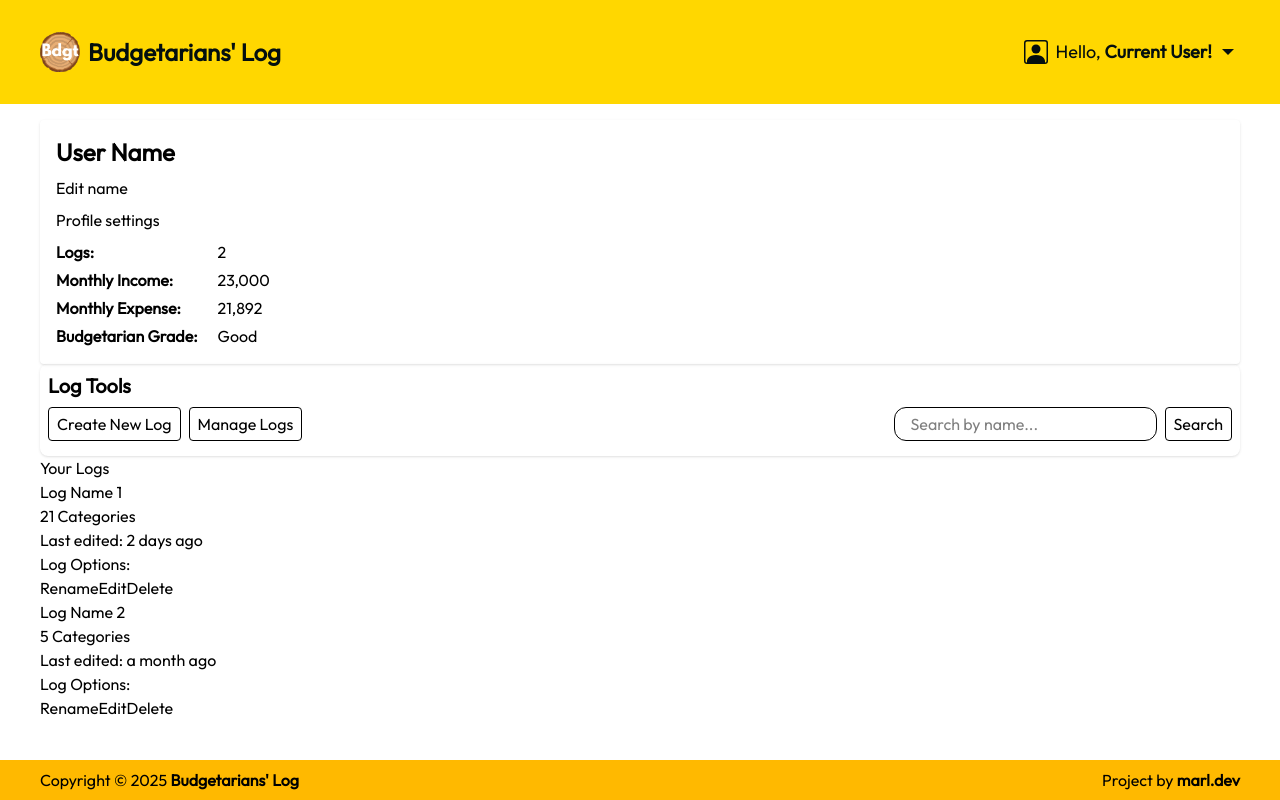
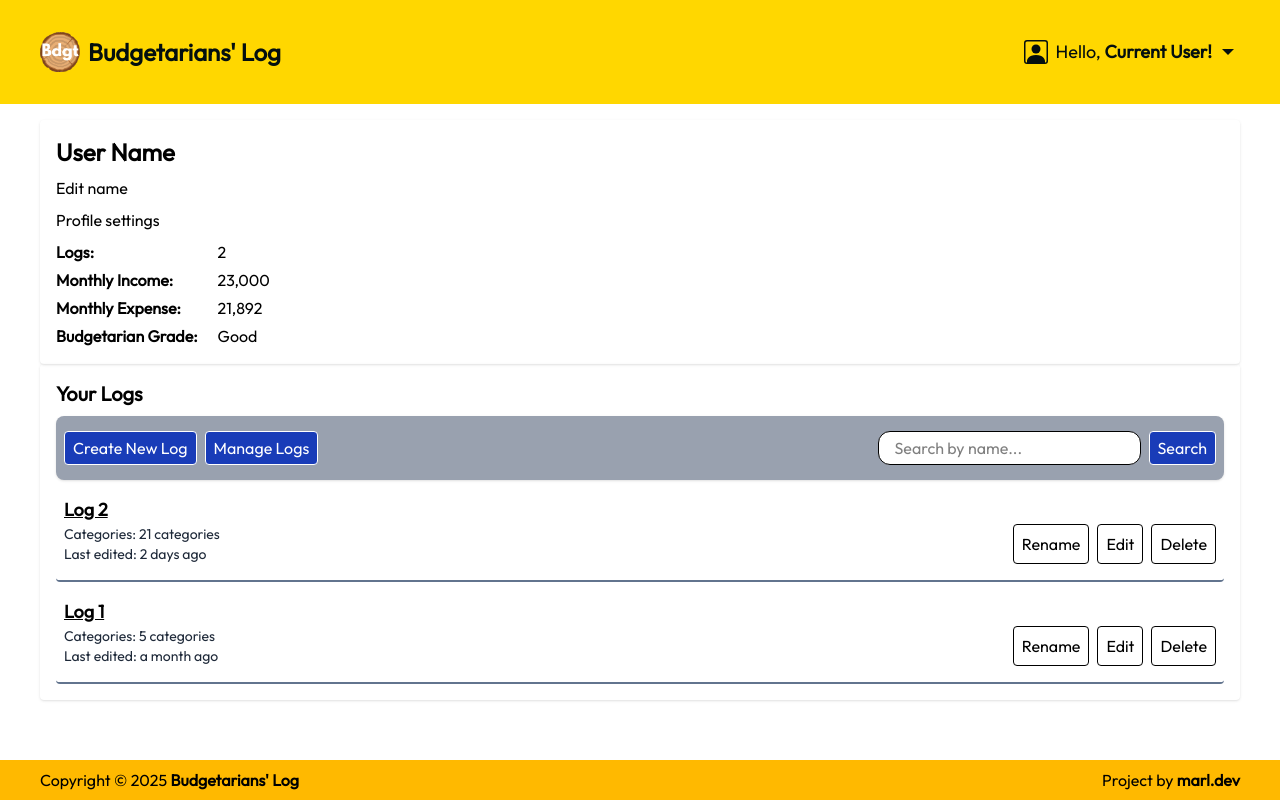
Before and after one commit to marlmunar/budget-tracker, a React (Vite) app in the folder frontend/: page /profile in a window 1280 px wide. Built offline with nearby package versions, Linux system fonts and the light colour scheme.

Commit message:
Added the log container component

```diff
--- /dev/null
+++ b/frontend/src/components/LogCard.jsx
@@ -0,0 +1,22 @@
+import React from "react";
+
+const LogCard = ({ logName, logStats }) => {
+  return (
+    <div class="p-2 pb-4 flex flex-col border-b-2 border-slate-500 rounded">
+      <h3 className="text-lg font-semibold underline">{logName}</h3>
+      <div className="flex justify-between">
+        <div className="text-sm text-gray-800">
+          <p>Categories: {logStats.categories}</p>
+          <p>Last edited: {logStats.lastEdited}</p>
+        </div>
+        <div className="flex gap-2">
+          <button className="border px-2 py-1 rounded">Rename</button>
+          <button className="border px-2 py-1 rounded">Edit</button>
+          <button className="border px-2 py-1 rounded">Delete</button>
+        </div>
+      </div>
+    </div>
+  );
+};
+
+export default LogCard;
--- a/frontend/src/components/LogTools.jsx
+++ b/frontend/src/components/LogTools.jsx
@@ -1,24 +1,25 @@
 const LogTools = () => {
   return (
-    <section className="p-2 rounded-lg shadow">
-      <h3 className="text-xl font-semibold">Log Tools</h3>
+    <section className="bg-gray-400 p-2 rounded-lg shadow">
       <div className="flex justify-between min-h-12 items-center">
         <div className="flex gap-2">
-          <button className="border min-h-8 px-2 py-1 rounded">
+          <button className="bg-blue-800 text-white border min-h-8 px-2 py-1 rounded">
             Create New Log
           </button>
-          <button className="border min-h-8 px-2 py-1 rounded">
+          <button className="bg-blue-800 text-white border min-h-8 px-2 py-1 rounded">
             Manage Logs
           </button>
         </div>
         <div className="flex gap-2">
           <input
-            className="border rounded-xl px-4 min-h-8"
+            className="bg-white border rounded-xl px-4 min-h-8"
             type="search"
             id="search-log"
             placeholder="Search by name..."
           />
-          <button className="border min-h-8 px-2 py-1 rounded">Search</button>
+          <button className="bg-blue-800 text-white border min-h-8 px-2 py-1 rounded">
+            Search
+          </button>
         </div>
       </div>
     </section>
--- /dev/null
+++ b/frontend/src/components/Logs.jsx
@@ -0,0 +1,23 @@
+import LogCard from "./LogCard";
+import LogTools from "./LogTools";
+
+const Logs = () => {
+  return (
+    <div>
+      <section className=" flex flex-col gap-2 p-4 shadow rounded">
+        <h2 className="text-xl font-semibold">Your Logs</h2>
+        <LogTools />
+        <LogCard
+          logName={"Log 2"}
+          logStats={{ categories: "21 categories", lastEdited: "2 days ago" }}
+        />
+        <LogCard
+          logName={"Log 1"}
+          logStats={{ categories: "5 categories", lastEdited: "a month ago" }}
+        />
+      </section>
+    </div>
+  );
+};
+
+export default Logs;
--- a/frontend/src/components/UserProfile.jsx
+++ b/frontend/src/components/UserProfile.jsx
@@ -1,6 +1,6 @@
 const UserProfile = () => {
   return (
-    <section className="flex flex-col gap-2 items-start shadow rounded p-4 mt-4">
+    <section className="flex flex-col gap-2 items-start shadow rounded p-4">
       <h2 className="text-2xl font-semibold">User Name</h2>
       <button>Edit name</button>
       <button>Profile settings</button>
--- a/frontend/src/pages/Profile.jsx
+++ b/frontend/src/pages/Profile.jsx
@@ -1,42 +1,11 @@
-import LogTools from "../components/LogTools";
+import Logs from "../components/Logs";
 import UserProfile from "../components/UserProfile";
 
 const Profile = () => {
   return (
-    <div>
+    <div className="my-4">
       <UserProfile />
-      <LogTools />
-      <section id="logs">
-        <h2>Your Logs</h2>
-
-        <div class="log-container">
-          <h3>Log Name 1</h3>
-          <div class="log-stats">
-            <p>21 Categories</p>
-            <p>Last edited: 2 days ago</p>
-          </div>
-          <div class="log-actions">
-            <p>Log Options:</p>
-            <button>Rename</button>
-            <button>Edit</button>
-            <button>Delete</button>
-          </div>
-        </div>
-
-        <div class="log-container">
-          <h3>Log Name 2</h3>
-          <div class="log-stats">
-            <p>5 Categories</p>
-            <p>Last edited: a month ago</p>
-          </div>
-          <div class="log-actions">
-            <p>Log Options:</p>
-            <button>Rename</button>
-            <button>Edit</button>
-            <button>Delete</button>
-          </div>
-        </div>
-      </section>
+      <Logs />
     </div>
   );
 };
```
